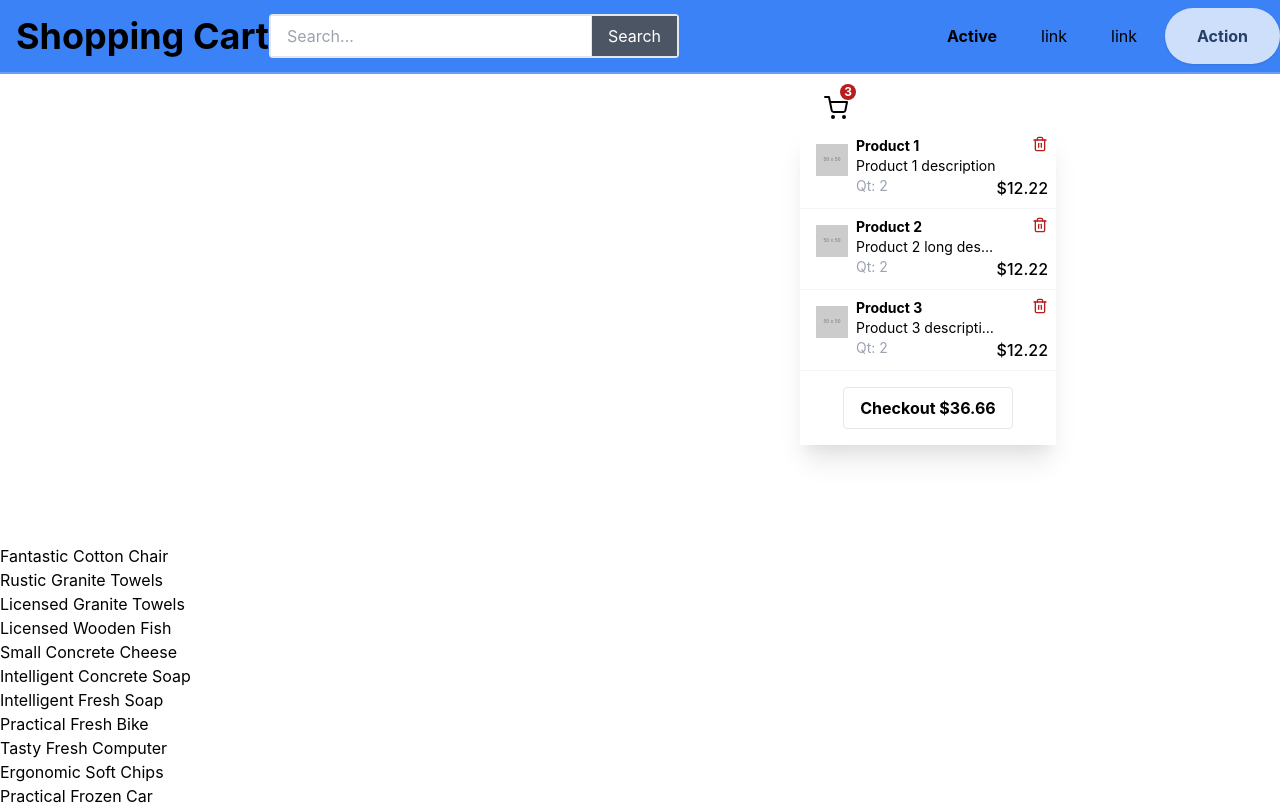
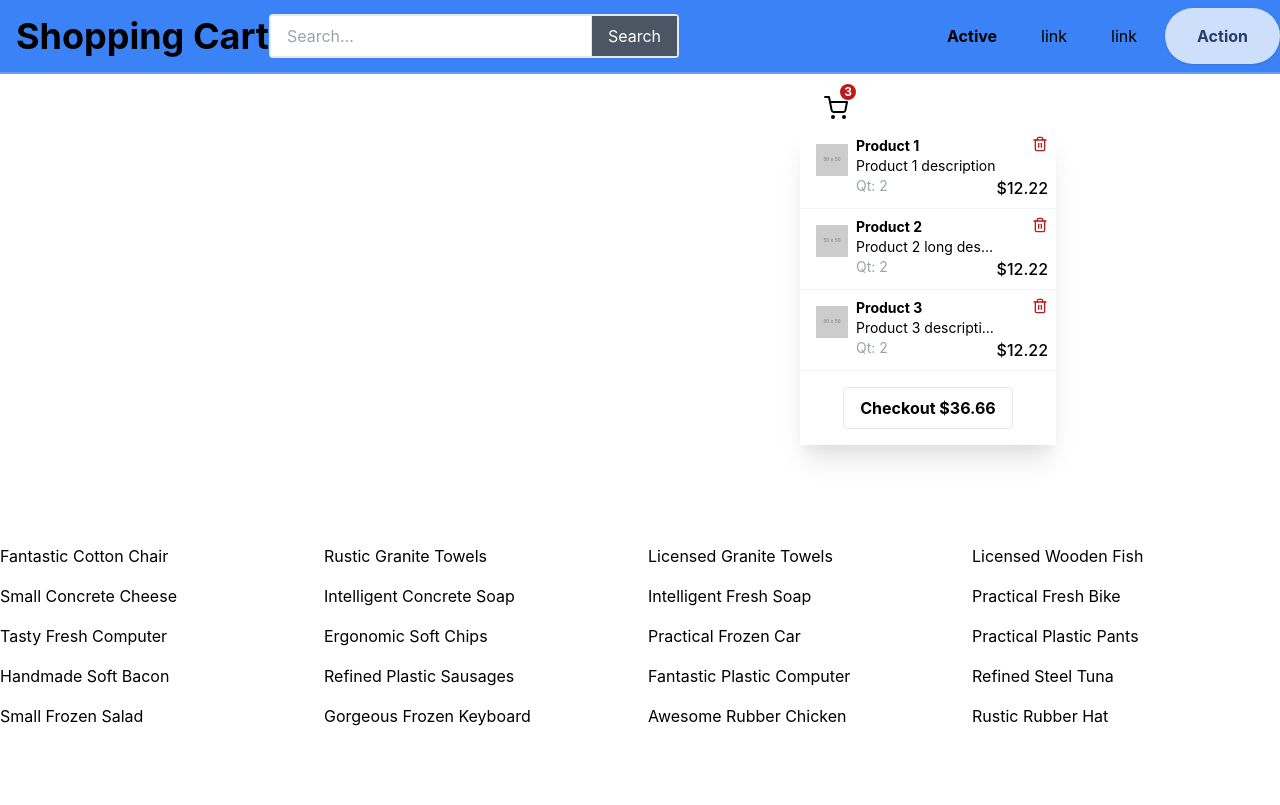
Before and after one commit to mugabee/React-Shopping, a React (Create React App) app: page / in a window 1280 px wide. Shown: the top 805 px of the page. Built offline with nearby package versions, Linux system fonts and the light colour scheme.

Commit message:
Creating and desgning the Product Filter component

```diff
--- a/src/components/ProductDisplay.js
+++ b/src/components/ProductDisplay.js
@@ -1,5 +1,5 @@
 const ProductDisplay = ({product}) => {
-    return <div className="grid grid-cols-3 gap-4"><div>{product.name}</div></div>;
+    return <div>{product.name}</div>;
 };
 
 export default ProductDisplay;
--- /dev/null
+++ b/src/components/ProductFilters.js
@@ -0,0 +1,9 @@
+const ProductFilters = () => {
+    return (
+        <div>
+
+        </div>
+    )
+}
+
+export default ProductFilters
--- a/src/pages/Home.js
+++ b/src/pages/Home.js
@@ -9,7 +9,7 @@ const Home = () => {
 
     console.log(products)
     return <div>
-        <div>
+        <div className="grid grid-cols-4 gap-4">
             {products.map((product) => {
                return <ProductDisplay product={product} key={product.id}/>
             })}
```
